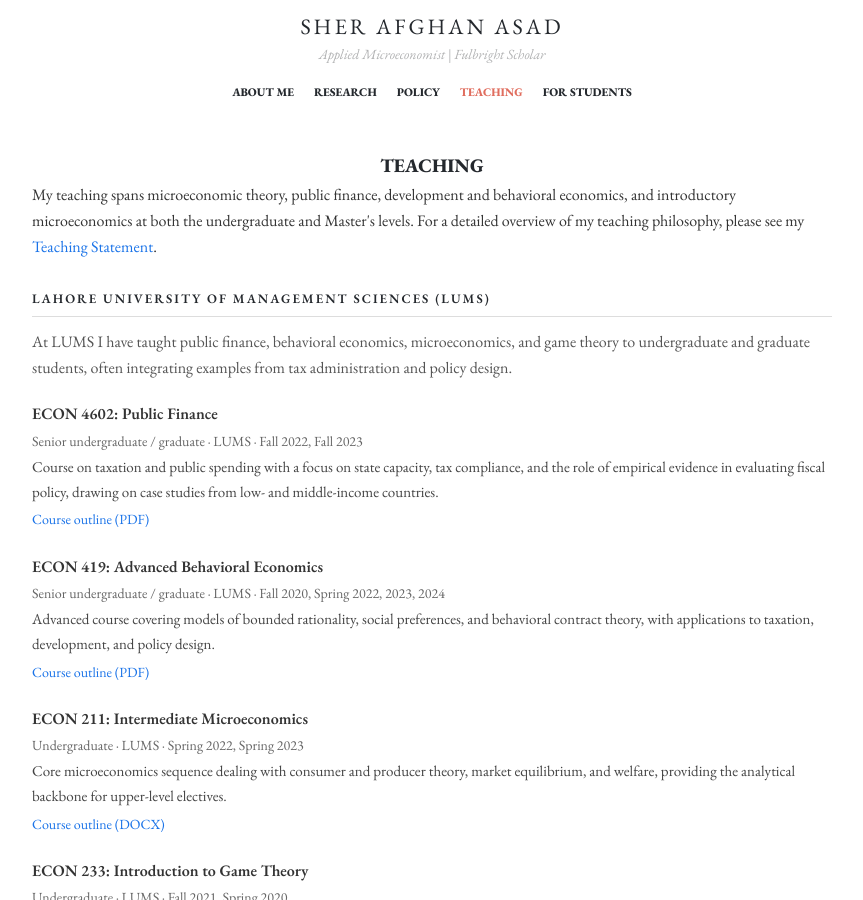
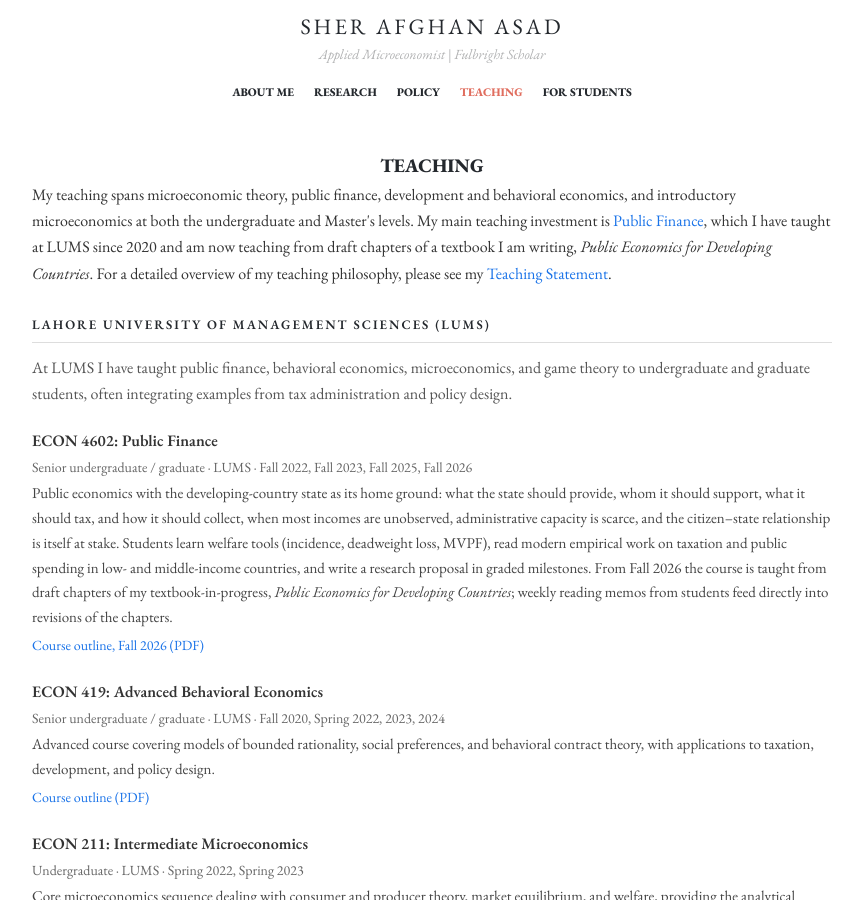
Before and after one commit to sherafghanasad/sherafghanasad.github.io, a Jekyll site: the page built from teaching.html, in a window 1280 px wide and 900 px high. Shown: the whole window, without its empty margins (208-1071 px from the left). Built offline with Jekyll 4.4.1, drawn with Linux system fonts in a browser that asks for light colours.

Commit message:
Job market 2026 update: JMP R&R at JPubE, Bank of Punjab credit project, refreshed Public Finance course entry with Fall 2026 outline
Co-Authored-By: Claude Fable 5 <noreply@anthropic.com>

```diff
--- a/index.html
+++ b/index.html
@@ -34,7 +34,7 @@ permalink: /
 
     <p>I am currently an Assistant Professor of Economics at the <a href="https://www.lums.edu.pk" target="_blank">Lahore University of Management Sciences</a> (LUMS) and have served as a Visiting Assistant Professor at <a href="https://www.iastate.edu" target="_blank">Iowa State University</a>. I am also an <a href="https://www.povertyactionlab.org/" target="_blank">Abdul Latif Jameel Poverty Action Lab</a> (J-PAL) invited researcher, a research affiliate at the <a href="https://www.theigc.org" target="_blank">International Growth Centre</a> (IGC), and an approved Principal Investigator for the <a href="https://weissfund.uchicago.edu" target="_blank">Weiss Fund</a> for Research in Development Economics.</p>
 
-    <p>My research has been published in the <em>Journal of Development Economics</em> and the <em>Journal of Economic Behavior &amp; Organization</em>, and has been supported by grants from the IGC, PEDL, J-PAL, the Weiss Fund, the World Bank, and the Russell Sage Foundation.</p>
+    <p>My research has been published in the <em>Journal of Development Economics</em> and the <em>Journal of Economic Behavior &amp; Organization</em>; my job market paper on voluntary digital tax monitoring, <a href="{{ '/research/' | relative_url }}">Technology without Teeth</a>, is under revision for resubmission at the <em>Journal of Public Economics</em>. My work has been supported by grants from the IGC, PEDL, J-PAL, the Weiss Fund, the World Bank, and the Russell Sage Foundation.</p>
 
     <p><a href="https://sherafghanasad.github.io/compiled-documents/CV.pdf" target="_blank">Curriculum Vitae</a></p>
   </div>
--- a/teaching.html
+++ b/teaching.html
@@ -7,17 +7,17 @@ permalink: /teaching/
 
 <h1>Teaching</h1>
 
-<p>My teaching spans microeconomic theory, public finance, development and behavioral economics, and introductory microeconomics at both the undergraduate and Master's levels. For a detailed overview of my teaching philosophy, please see my <a href="https://sherafghanasad.github.io/compiled-documents/Teaching_Statement.pdf" target="_blank">Teaching Statement</a>.</p>
+<p>My teaching spans microeconomic theory, public finance, development and behavioral economics, and introductory microeconomics at both the undergraduate and Master's levels. My main teaching investment is <a href="#econ4602">Public Finance</a>, which I have taught at LUMS since 2020 and am now teaching from draft chapters of a textbook I am writing, <em>Public Economics for Developing Countries</em>. For a detailed overview of my teaching philosophy, please see my <a href="https://sherafghanasad.github.io/compiled-documents/Teaching_Statement.pdf" target="_blank">Teaching Statement</a>.</p>
 
 <h2 id="lums">Lahore University of Management Sciences (LUMS)</h2>
 
 <p style="color:#555;margin-bottom:20px;">At LUMS I have taught public finance, behavioral economics, microeconomics, and game theory to undergraduate and graduate students, often integrating examples from tax administration and policy design.</p>
 
-<div class="course-entry">
+<div class="course-entry" id="econ4602">
   <p class="course-title">ECON 4602: Public Finance</p>
-  <p class="course-meta">Senior undergraduate / graduate &middot; LUMS &middot; Fall 2022, Fall 2023</p>
-  <p class="course-desc">Course on taxation and public spending with a focus on state capacity, tax compliance, and the role of empirical evidence in evaluating fiscal policy, drawing on case studies from low- and middle-income countries.</p>
-  <p class="course-link"><a href="https://www.dropbox.com/scl/fi/1n2zmgztvkgit51gdjnhv/Course-Outline.pdf?rlkey=2j4s6jfxp70wmi1fikfjazp7v&dl=0" target="_blank">Course outline (PDF)</a></p>
+  <p class="course-meta">Senior undergraduate / graduate &middot; LUMS &middot; Fall 2022, Fall 2023, Fall 2025, Fall 2026</p>
+  <p class="course-desc">Public economics with the developing-country state as its home ground: what the state should provide, whom it should support, what it should tax, and how it should collect, when most incomes are unobserved, administrative capacity is scarce, and the citizen&ndash;state relationship is itself at stake. Students learn welfare tools (incidence, deadweight loss, MVPF), read modern empirical work on taxation and public spending in low- and middle-income countries, and write a research proposal in graded milestones. From Fall 2026 the course is taught from draft chapters of my textbook-in-progress, <em>Public Economics for Developing Countries</em>; weekly reading memos from students feed directly into revisions of the chapters.</p>
+  <p class="course-link"><a href="{{ '/assets/docs/ECON4602-Public-Finance-Fall-2026.pdf' | relative_url }}" target="_blank">Course outline, Fall 2026 (PDF)</a></p>
 </div>
 
 <div class="course-entry">
```
Also changed, not shown: research.html (+10 -1 lines), 1 other file.
